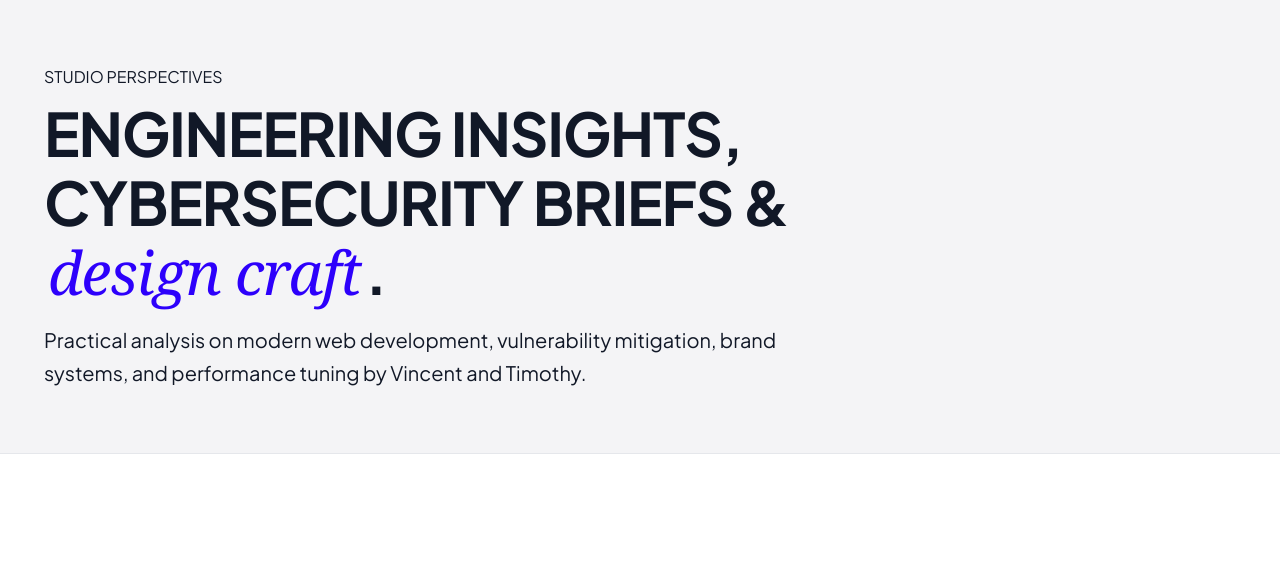
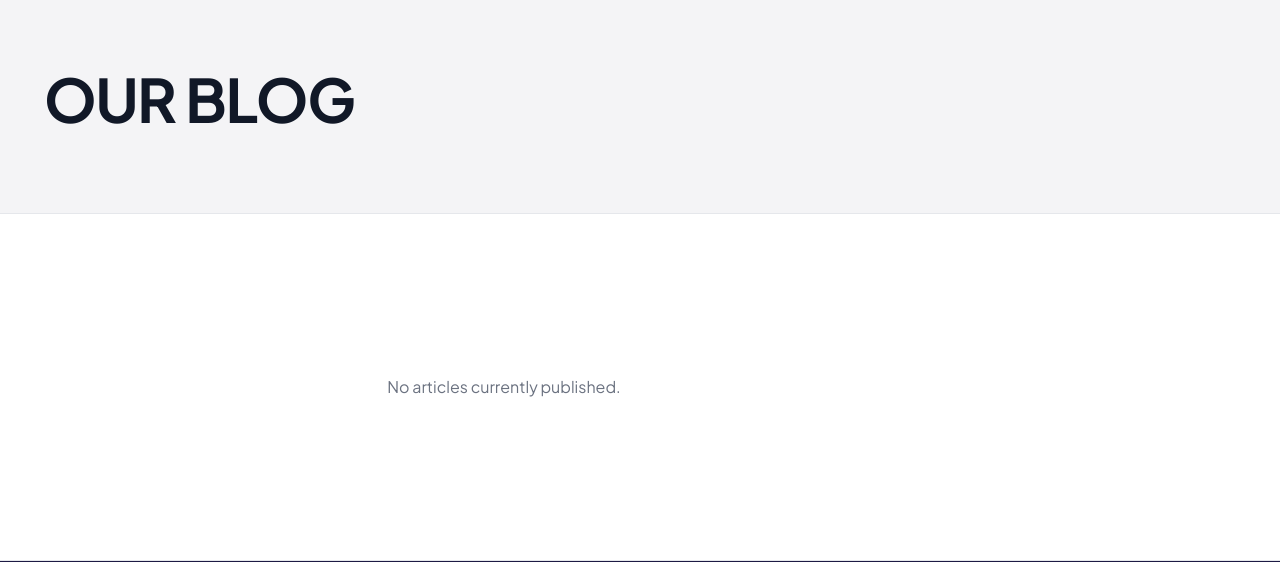
Before and after one commit to vincent0-ai/idesignweb, a Django app: page /insights/ in a window 1280 px wide. Shown: the part 72-634 px from the top of the page. Run offline with Django 5.2, Linux system fonts and the light colour scheme; data that the repository does not hold is empty; some web fonts are replaced.

Commit message:
Fixed issues

```diff
--- a/templates/public/contact.html
+++ b/templates/public/contact.html
@@ -6,9 +6,6 @@
 <section class="section"
   style="background: var(--bg-muted); border-bottom: 1px solid var(--border-hairline); padding: var(--space-2xl) 0;">
   <div class="container">
-    <div style="margin-bottom: var(--space-sm);">
-      <span class="story-tag">START A CONVERSATION</span>
-    </div>
 
     <h1
       style="font-size: var(--text-display); max-width: 860px; margin-bottom: var(--space-md); text-transform: uppercase;">
@@ -29,7 +26,7 @@
       <div class="card" style="padding: var(--space-2xl);">
         <div class="story-tag" style="margin-bottom: var(--space-sm);">PROJECT INQUIRY FORM</div>
         <h2 style="font-size: var(--text-h3); margin-bottom: var(--space-lg); text-transform: uppercase;">Tell us what
-          you're <em>building</em></h2>
+          you're building</h2>
 
         <form method="POST" action="{% url 'public:contact' %}">
           {% csrf_token %}
--- a/templates/public/home.html
+++ b/templates/public/home.html
@@ -9,7 +9,7 @@
   <div class="container hero-inner">
 
     <h1 class="hero-headline">
-      We build websites that actually <em>sell</em>
+      We build websites that actually sell
     </h1>
 
     <p class="hero-description">
@@ -140,7 +140,7 @@
         </div>
         <h2
           style="font-size: var(--text-h1); color: #FFFFFF; text-transform: uppercase; margin-bottom: var(--space-md);">
-          Why most websites <em>fail</em>
+          Why most websites fail
         </h2>
         <p
           style="color: var(--text-on-dark-muted); line-height: 1.7; font-size: 1.05rem; margin-bottom: var(--space-lg);">
@@ -170,7 +170,7 @@
       <div>
         <div class="section-numeral">CAPABILITIES</div>
         <h2 class="section-title text-display" style="text-transform: uppercase; color: var(--color-blue);">
-          What we <em>build</em>
+          What we build
         </h2>
       </div>
       <div>
--- a/templates/public/insights_list.html
+++ b/templates/public/insights_list.html
@@ -3,19 +3,14 @@
 {% block title %}Articles & Technical Insights : {{ site_title }}{% endblock %}
 
 {% block content %}
-<section class="section" style="background: var(--bg-muted); border-bottom: 1px solid var(--border-hairline); padding: var(--space-2xl) 0;">
+<section class="section"
+  style="background: var(--bg-muted); border-bottom: 1px solid var(--border-hairline); padding: var(--space-2xl) 0;">
   <div class="container">
-    <div style="margin-bottom: var(--space-sm);">
-      <span class="story-tag">STUDIO PERSPECTIVES</span>
-    </div>
 
-    <h1 style="font-size: var(--text-display); max-width: 900px; margin-bottom: var(--space-md); text-transform: uppercase;">
-      Engineering insights, cybersecurity briefs & <em>design craft</em>.
+    <h1
+      style="font-size: var(--text-display); max-width: 900px; margin-bottom: var(--space-md); text-transform: uppercase;">
+      Our Blog
     </h1>
-
-    <p style="font-size: 1.25rem; color: var(--text-body); max-width: 740px; margin-bottom: 0; line-height: 1.65;">
-      Practical analysis on modern web development, vulnerability mitigation, brand systems, and performance tuning by Vincent and Timothy.
-    </p>
   </div>
 </section>
 
@@ -25,21 +20,26 @@
     <div style="display: flex; flex-direction: column; gap: var(--space-xl); max-width: 920px;">
       {% for post in posts %}
       <article class="card" style="padding: var(--space-2xl);">
-          <div style="display: flex; justify-content: space-between; align-items: baseline; border-bottom: 1px solid var(--border-hairline); padding-bottom: var(--space-xs); margin-bottom: var(--space-sm);">
+        <div
+          style="display: flex; justify-content: space-between; align-items: baseline; border-bottom: 1px solid var(--border-hairline); padding-bottom: var(--space-xs); margin-bottom: var(--space-sm);">
           <span class="story-tag" style="margin-bottom: 0;">{{ post.category }}</span>
-            <span style="font-size: var(--text-tiny); font-family: var(--font-mono); color: var(--text-dim);">{{ post.reading_time }}</span>
+          <span style="font-size: var(--text-tiny); font-family: var(--font-mono); color: var(--text-dim);">{{
+            post.reading_time }}</span>
         </div>
 
         <h2 style="font-size: var(--text-h2); margin-bottom: var(--space-xs); text-transform: uppercase;">
           <a href="{% url 'public:insight_detail' post.slug %}">{{ post.title }}</a>
         </h2>
 
-          <p style="font-size: var(--text-body); color: var(--text-body); margin-bottom: var(--space-md); line-height: 1.65;">
+        <p
+          style="font-size: var(--text-body); color: var(--text-body); margin-bottom: var(--space-md); line-height: 1.65;">
           {{ post.excerpt }}
         </p>
 
-          <div style="display: flex; justify-content: space-between; align-items: center; border-top: 1px solid var(--border-hairline); padding-top: var(--space-md); margin-top: auto;">
-            <span style="font-size: var(--text-small); color: var(--text-muted); font-weight: var(--weight-medium);">By {{ post.author }}</span>
+        <div
+          style="display: flex; justify-content: space-between; align-items: center; border-top: 1px solid var(--border-hairline); padding-top: var(--space-md); margin-top: auto;">
+          <span style="font-size: var(--text-small); color: var(--text-muted); font-weight: var(--weight-medium);">By {{
+            post.author }}</span>
           <a href="{% url 'public:insight_detail' post.slug %}" class="btn btn-outline btn-sm">
             Read Article &rarr;
           </a>
```
Also changed, not shown: templates/public/about.html (+4 -8 lines). Lines whose indentation alone changed are shown as unchanged.
